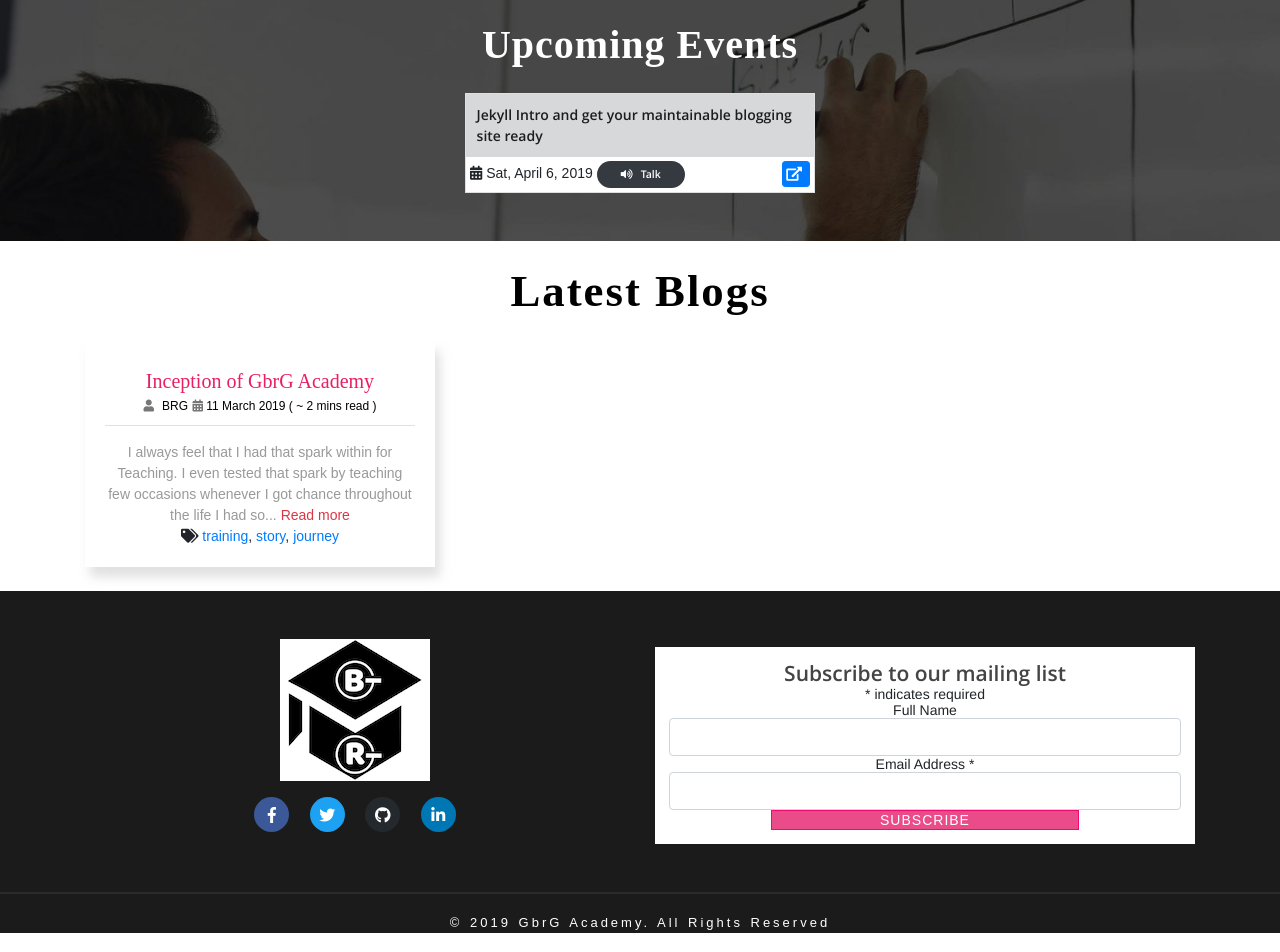
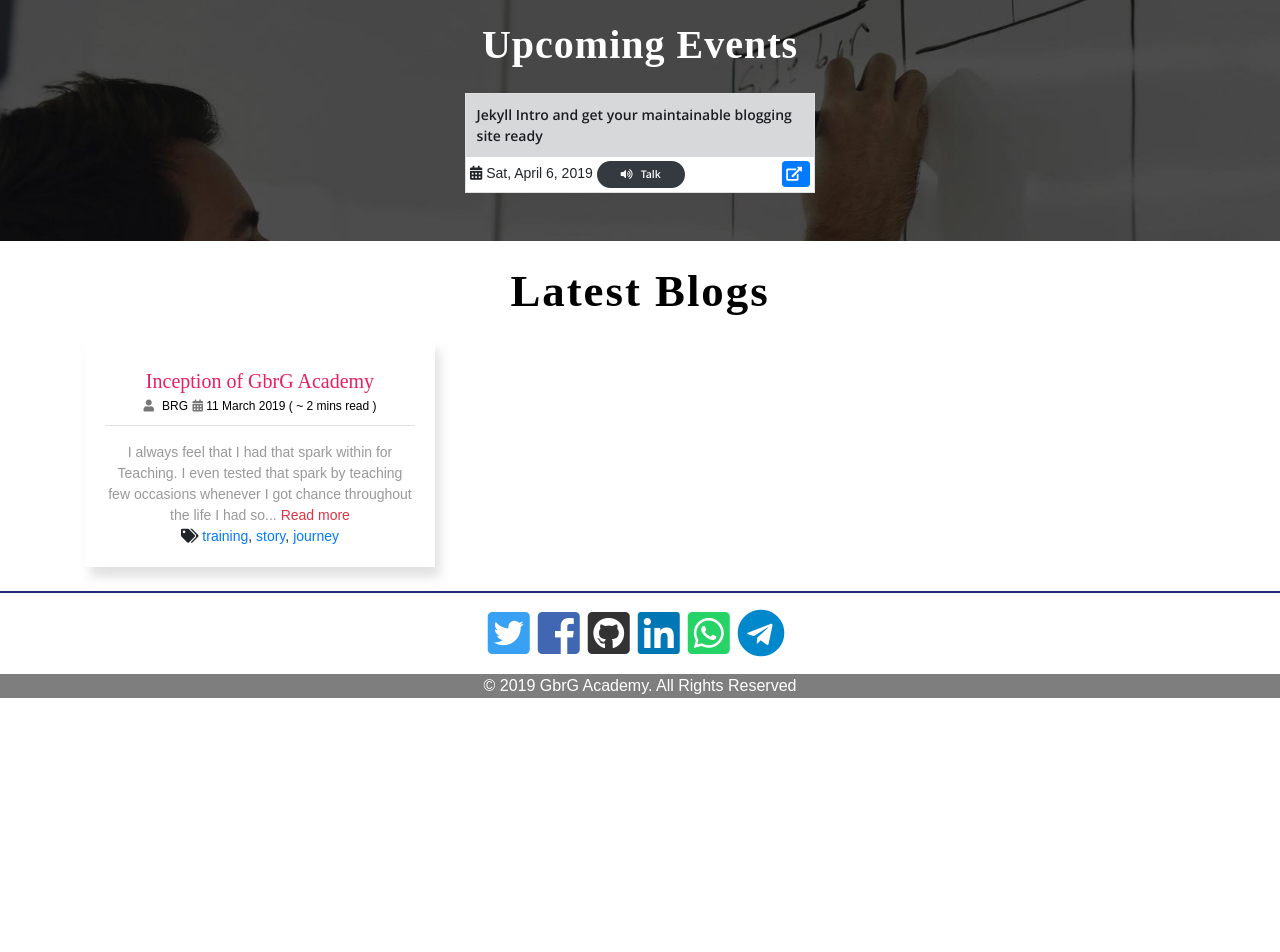
Before and after one commit to gbrgacademy/gbrgacademy.github.io, a Jekyll site: the page built from index.html, in a window 1280 px wide. Shown: the part 2797-3749 px from the top of the page. Built offline with Jekyll 4.4.1, drawn with Linux system fonts in a browser that asks for light colours; some web fonts are replaced; comment, search, counter and statistics services are not loaded; after the commit the page ends 3495 px from its top, so only the background shows below that.

Commit message:
Added footer

```diff
--- a/_config.yml
+++ b/_config.yml
@@ -8,8 +8,32 @@ brand_line: >-
 baseurl: "" # the subpath of your site, e.g. /blog
 url: "" # the base hostname & protocol for your site, e.g. http://example.com
 google_analytics: UA-136757095-1
-twitter_username: jekyllrb
-github_username:  jekyll
+
+social_contacts:
+  twitter:
+    url: "https://twitter.com/gbrgacademy/"
+    label: "Twitter"
+    icon: "fab fa-twitter-square"
+  facebook:
+    url: "https://www.facebook.com/gbrgacademy"
+    label: "Facebook"
+    icon: "fab fa-facebook-square"
+  github:
+    url: "https://github.com/gbrgacademy/"
+    label: "GitHub"
+    icon: "fab fa-github-square"
+  linkedin:
+    url: "http://linkedin.com/company/gbrgacademy"
+    label: "LinkedIn"
+    icon: "fab fa-linkedin"
+  whatsapp:
+    url: "https://wa.me/919764511559"
+    label: "Whats App"
+    icon: "fab fa-whatsapp-square"
+  telegram:
+    url: "https://telegram.me/coolbrg"
+    label: "Whats App"
+    icon: "fab fa-telegram"
 
 permalink: /blogs/:title
 future: true
--- a/_includes/footer.html
+++ b/_includes/footer.html
@@ -1,31 +1,16 @@
 <footer>
- <div class="footer-agileits-w3layouts">
-    <div class="container">
-      <div class="row">
-        <div class="col-md-6">
-          <a href="/">
-            <img src="{{ site.baseurl }}/assets/images/logo.png" alt="GbrG Academy" />
+  <div class="container">
+    <div class="row social_contacts justify-content-center">
+      {% for social_hash in site.social_contacts %}
+        {% assign social  = social_hash[1] %}
+        <div class="mr-2">
+          <a href="{{ social.url }}" target="_blank" class="gray hint--top" data-hint="{{ social.label }}">
+            <i class="{{ social.icon }}"></i>
           </a>
-          <div class="social-icons-agileits">
-            <ul>
-              <li><a href="https://www.facebook.com/gbrgacademy" target="_blank"><span class="fab fa-facebook-f"></span></a></li>
-              <li><a href="http://twitter.com/gbrgacademy" target="_blank"><span class="fab fa-twitter"></span></a></li>
-              <li><a href="http://github.com/gbrgacademy" target="_blank"><span class="fab fa-github"></span></a></li>
-              <li><a href="http://linkedin.com/company/gbrgacademy" target="_blank"><span class="fab fa-linkedin-in"></span></a></li>
-            </ul>
-          </div>
         </div>
-        <div class="col-md-6 mt-2">
-          {% include subscribe-form.html %}
-        </div>
-      </div>
-      <div class="clearfix"> </div>
-    </div>
-  </div>
-  <div class="copyright-w3layouts">
-    <div class="container">
-      <p>&copy; 2019 GbrG Academy. All Rights Reserved</a></p>
+      {% endfor %}
     </div>
   </div>
 </footer>
+<p class="copyright text-center">&copy; 2019 GbrG Academy. All Rights Reserved</a></p>
 <!-- //Footer -->
--- a/_sass/common.scss
+++ b/_sass/common.scss
@@ -336,3 +336,42 @@ input[type="submit"] {
     font-family: 'Righteous', cursive;
   }
 }
+
+footer {
+  border-top: 2px solid $color1;
+  text-align: center;
+
+  .social_contacts {
+    padding: 1em;
+
+    i.fab {
+      font-size: 3em;
+    }
+  }
+}
+
+.copyright {
+  background: $color5;
+  color: white;
+  text-align: center;
+}
+
+// social links color code
+.fa-twitter-square {
+  color: #38A1F3;
+}
+.fa-facebook-square {
+  color: #4267b2;
+}
+.fa-github-square {
+  color: #333;
+}
+.fa-linkedin {
+  color: #0077B5;
+}
+.fa-whatsapp-square {
+  color: #25d366;
+}
+.fa-telegram {
+  color: #0088cc;
+}
--- a/_sass/responsive.scss
+++ b/_sass/responsive.scss
@@ -63,6 +63,9 @@
   #subscribe .subscribe-header {
     font-size: 1.3em;
   }
+  footer .social_contacts i.fab {
+    font-size: 2em;
+  }
 }
 @media (max-width: 360px) {
   .courses-list .nav-tabs a {
```
